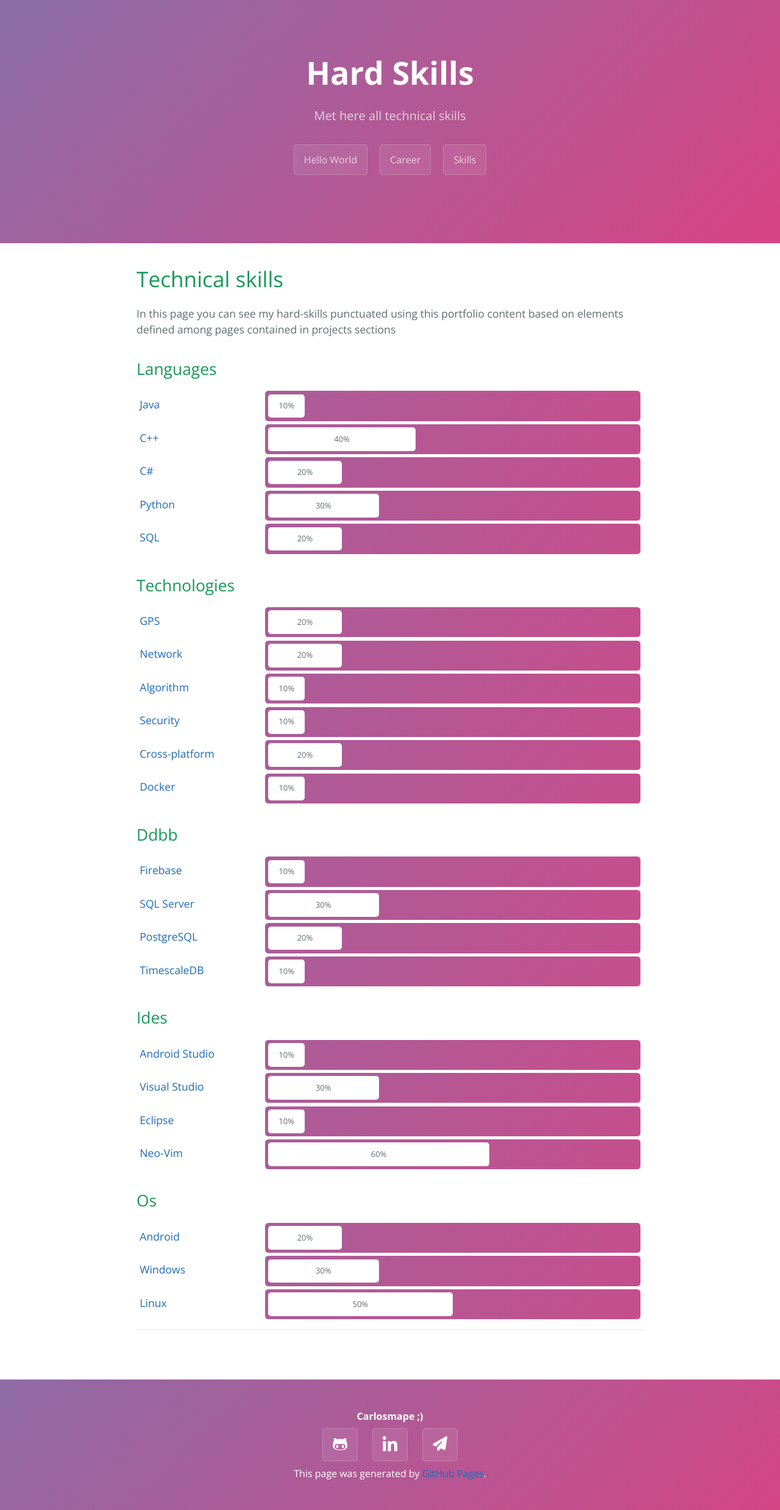
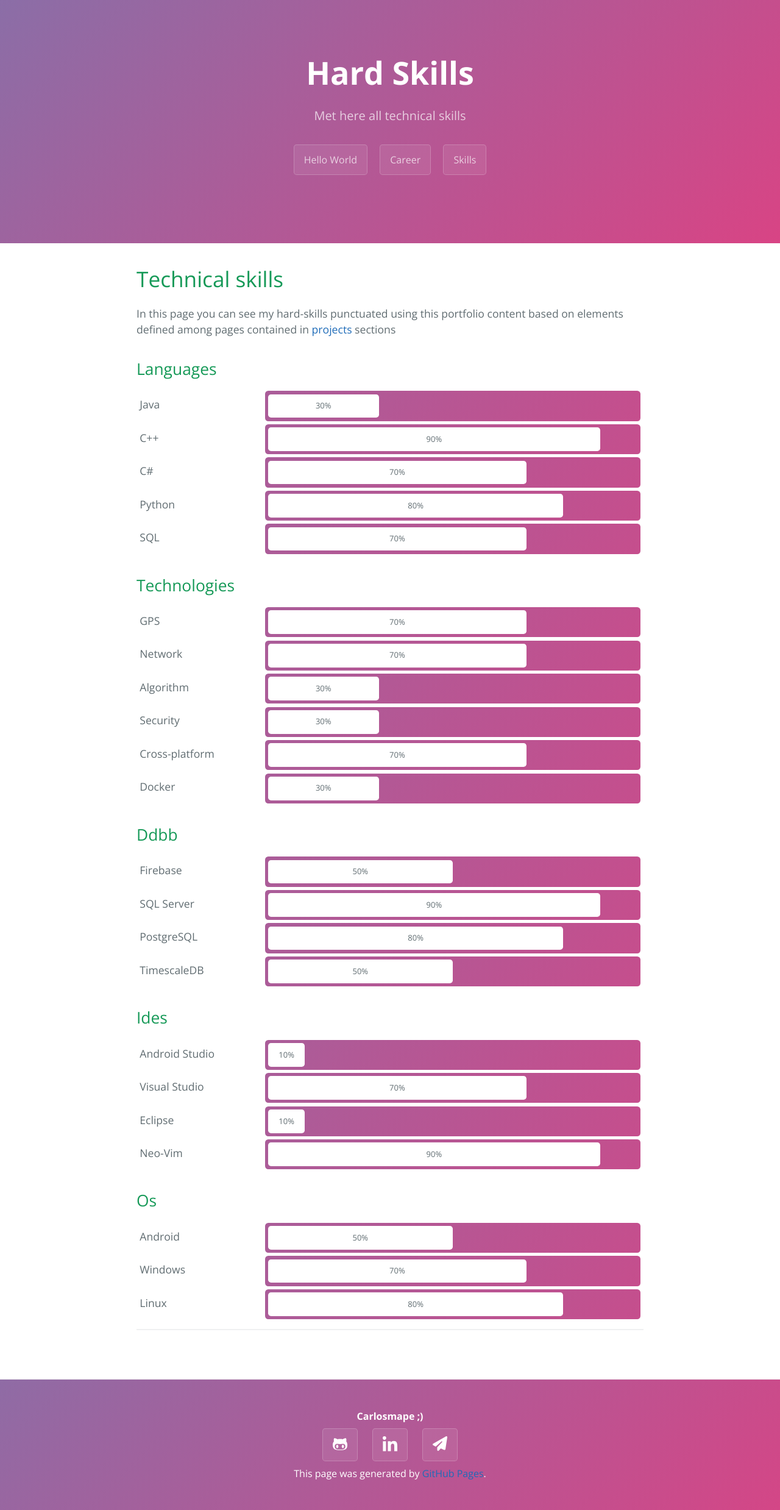
Before and after one commit to Carlosmape/carlosmape.github.io, a Jekyll site: the page built from hard-skills/index.md, in a window 1280 px wide. Shown: the whole page at 61% size. Built offline with Jekyll 4.4.1, drawn with Linux system fonts in a browser that asks for light colours.

Commit message:
Fixing punctuation calculations for Hard-skills

```diff
--- a/_includes/skill-bar.html
+++ b/_includes/skill-bar.html
@@ -1,8 +1,8 @@
 <div class="skill">
-	<a class="skill-name" href="/projects">{{ skill }}</a>
+	<div class="skill-name">{{ skill }}</div>
 	<div class="skill-bar backgrounded">
 		<div class="skill-fill-{{ punct }}">
-			<div class="skill-card skill-fill">{{ punct | times:10 }}%</div>
+			<div class="skill-card skill-fill">{{ punct }}%</div>
 		</div>
 	</div>
 </div>
--- a/assets/css/style.scss
+++ b/assets/css/style.scss
@@ -251,15 +251,15 @@ span.date{
   font-size: small;
 }
 .skill-fill-0{  width: 0%;   }
-.skill-fill-1{  width: 10%;  }
-.skill-fill-2{  width: 20%;  }
-.skill-fill-3{  width: 30%;  }
-.skill-fill-4{  width: 40%;  }
-.skill-fill-5{  width: 50%;  }
-.skill-fill-6{  width: 60%;  }
-.skill-fill-7{  width: 70%;  }
-.skill-fill-8{  width: 80%;  }
-.skill-fill-9{  width: 90%;  }
-.skill-fill-10{ width: 100%;}
+.skill-fill-10{  width: 10%;  }
+.skill-fill-20{  width: 20%;  }
+.skill-fill-30{  width: 30%;  }
+.skill-fill-40{  width: 40%;  }
+.skill-fill-50{  width: 50%;  }
+.skill-fill-60{  width: 60%;  }
+.skill-fill-70{  width: 70%;  }
+.skill-fill-80{  width: 80%;  }
+.skill-fill-90{  width: 90%;  }
+.skill-fill-100{ width: 100%;}
 
 option { color: $body-text-color; }
--- a/hard-skills/index.md
+++ b/hard-skills/index.md
@@ -4,13 +4,18 @@ title: Hard Skills
 description: Met here all technical skills
 ---
 # Technical skills
-In this page you can see my hard-skills punctuated using this portfolio content based on elements defined among pages contained in projects sections
+In this page you can see my hard-skills punctuated using this portfolio content based on elements defined among pages contained in [projects](/projects) sections
 
 {% for d in site.data %}
-## {{ d[0] | capitalize }}
-{% assign val = d[1] | size %}
-{% for skill in d[1] %}
-{% assign punct = site.posts | where: d[0], skill | size %}
+{% assign group = d[0]%}
+{% assign skills = d[1]%}
+{% assign val = site.posts | where_exp: "post", "post[group] != nil" | size %}
+
+## {{ group | capitalize }}
+{% for skill in skills %}
+{% assign punct = site.posts | where: group, skill | size %}
+{% assign punct =  val | divided_by: punct | times: 10 %}
+{% assign punct = 100 | minus: punct %}
 {% include skill-bar.html %}
 {% endfor %}
 {% endfor %}
```
